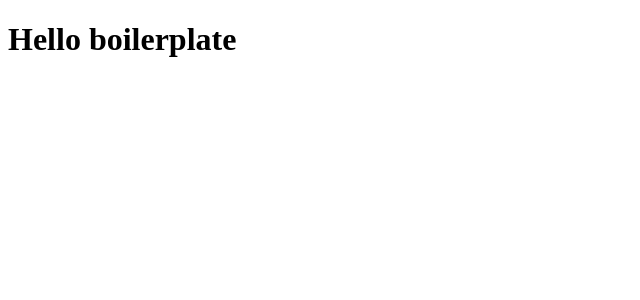
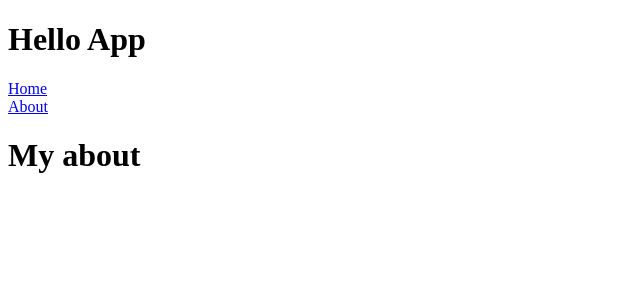
Before and after one commit to shamaz332/React-Router-v6-, a React (Create React App) app: page /about in a window 1280 px wide. Shown: the top 300 px of the page, without its empty margins (0-640 px from the left). Built offline with nearby package versions, Linux system fonts and the light colour scheme.

Commit message:
route working

```diff
--- a/package.json
+++ b/package.json
@@ -6,8 +6,10 @@
     "@testing-library/jest-dom": "^4.2.4",
     "@testing-library/react": "^9.5.0",
     "@testing-library/user-event": "^7.2.1",
+    "history": "^5.0.0",
     "react": "^16.13.1",
     "react-dom": "^16.13.1",
+    "react-router-dom": "^6.0.0-beta.0",
     "react-scripts": "3.4.1"
   },
   "scripts": {
--- a/src/App.js
+++ b/src/App.js
@@ -1,10 +1,24 @@
 import React from 'react';
-import './App.css';
+import {Home} from "./components/home.js"
+import {About} from "./components/about.js"
+import {Routes,Route} from 'react-router'
+import { Link } from 'react-router-dom';
 
 function App() {
   return (
     <div className="App">
-      <h1>Hello boilerplate</h1>
+      <h1>Hello App</h1>
+<Link to="/" >Home</Link>
+<br/>
+<Link to="/about" >About</Link>
+
+
+<Routes>
+
+<Route path="/" element={<Home/>}/>
+<Route path="/about" element={<About/>}/>
+</Routes>
+
     </div>
   );
 }
--- /dev/null
+++ b/src/components/about.js
@@ -0,0 +1,9 @@
+import React from 'react'
+
+export const About = () => {
+    return (
+        <div>
+            <h1>My about</h1>
+        </div>
+    )
+}
--- /dev/null
+++ b/src/components/home.js
@@ -0,0 +1,9 @@
+import React from 'react'
+
+export const Home = () => {
+    return (
+        <div>
+            Helo from home
+        </div>
+    )
+}
--- a/src/index.js
+++ b/src/index.js
@@ -2,10 +2,12 @@ import React from 'react';
 import ReactDOM from 'react-dom';
 import App from './App';
 import * as serviceWorker from './serviceWorker';
-
+import {BrowserRouter as Router} from 'react-router-dom'
 ReactDOM.render(
   <React.StrictMode>
+    <Router>
     <App />
+    </Router>
   </React.StrictMode>,
   document.getElementById('root')
 );
```
Also changed, not shown: 1 other file (tests, documents, lock files or other folders).
